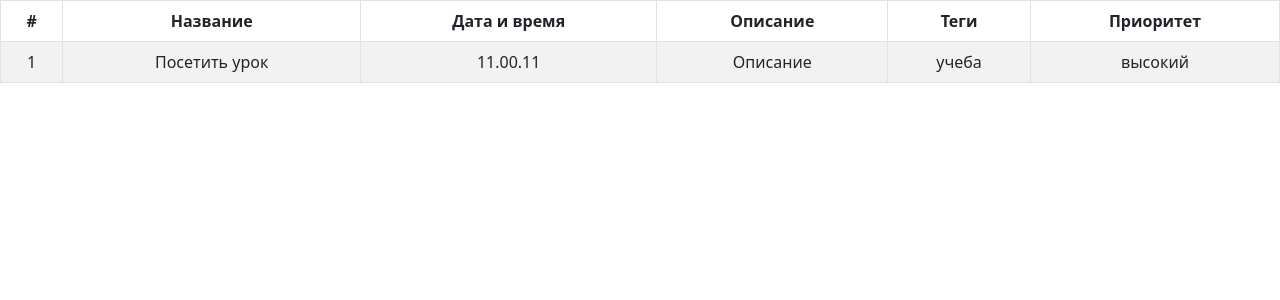
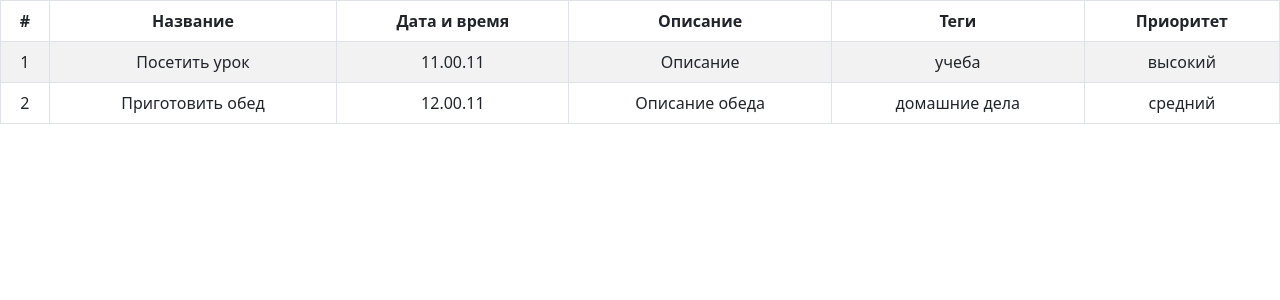
Before and after one commit to mariaplechikova/ToDo-List, a React (Create React App) app: page / in a window 1280 px wide. Shown: the top 300 px of the page. Built offline with nearby package versions, Linux system fonts and the light colour scheme.

Commit message:
вынесли ToDoListItems в отдельный компанент и применили map

```diff
--- a/src/pages/todo-list-item.js
+++ b/src/pages/todo-list-item.js
@@ -0,0 +1,20 @@
+/* eslint-disable react/prop-types */
+
+
+
+const TodoListItem = function(props) {
+    return (
+
+            <tr>
+              <td>{props.index}</td>
+              <td>{props.item.name}</td>
+              <td>{props.item.date}</td>
+              <td>{props.item.description}</td>
+              <td>{props.item.tegs}</td>
+              <td>{props.item.prioriry}</td>
+            </tr>
+
+      );
+};
+
+export default TodoListItem;
--- a/src/pages/todo-list.js
+++ b/src/pages/todo-list.js
@@ -1,4 +1,5 @@
 import Table from 'react-bootstrap/Table';
+import TodoListItem from './todo-list-item';
 
 function TodoList() {
 
@@ -8,6 +9,13 @@ function TodoList() {
         "description": "Описание",
         "tegs":  ["учеба"],
         "prioriry": "высокий",
+    },
+    {
+        'name': "Приготовить обед",
+        "date": "12.00.11",
+        "description": "Описание обеда",
+        "tegs":  ["домашние дела"],
+        "prioriry": "средний",
     }];
 
   return (
@@ -24,14 +32,21 @@ function TodoList() {
         </tr>
       </thead>
       <tbody>
-        <tr>
-          <td>1</td>
-          <td>{list[0].name}</td>
-          <td>{list[0].date}</td>
-          <td>{list[0].description}</td>
-          <td>{list[0].tegs}</td>
-          <td>{list[0].prioriry}</td>
-        </tr>
+        {list.map((item, index)=> (
+          <TodoListItem
+          item={item}
+          index={index + 1}
+          key={index}
+        />
+        ))}
+          {/* <TodoListItem
+            item={list[0]}
+            index={1}
+          />
+          <TodoListItem
+            item={list[1]}
+            index={2}
+          /> */}
       </tbody>
     </Table>
     </div>
```
